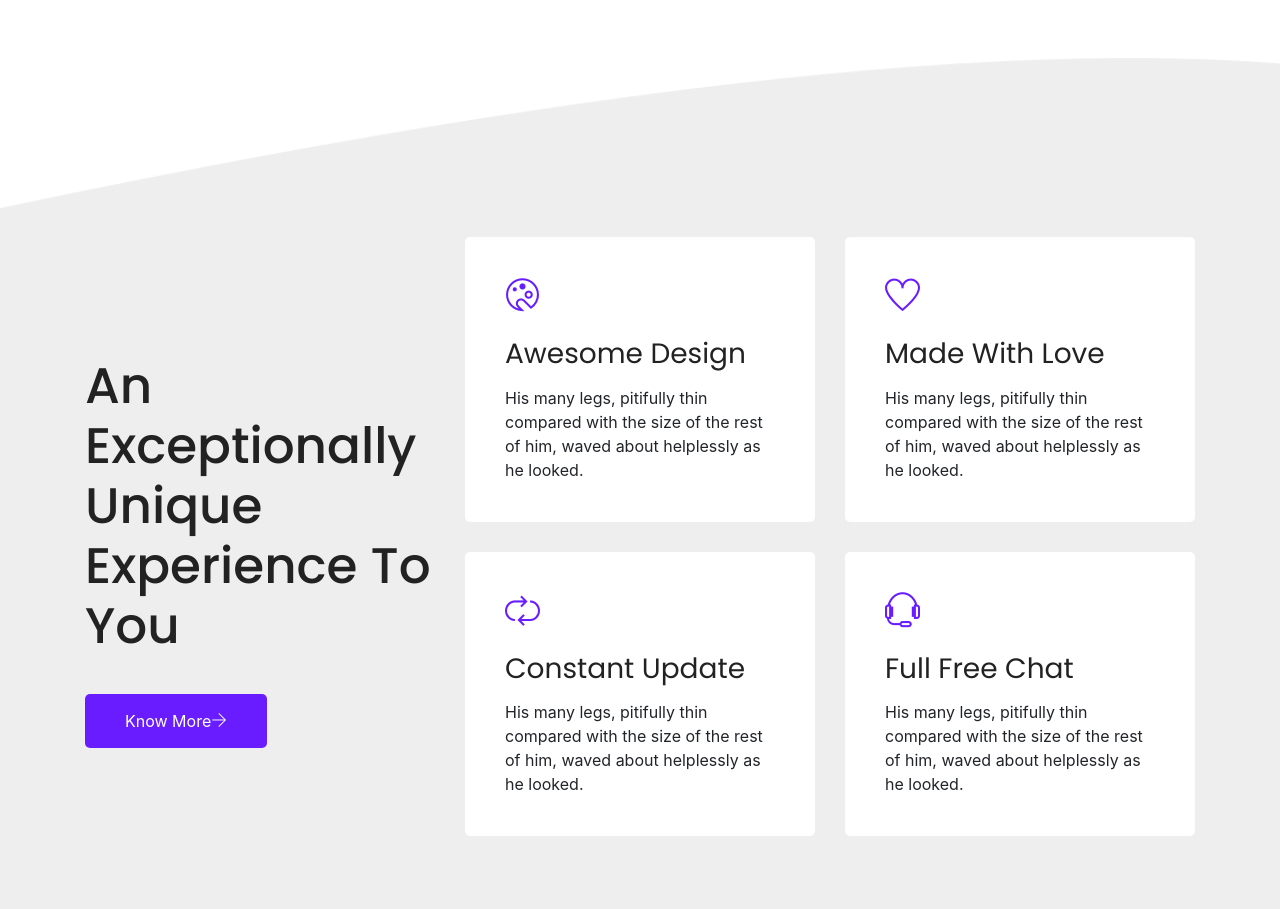
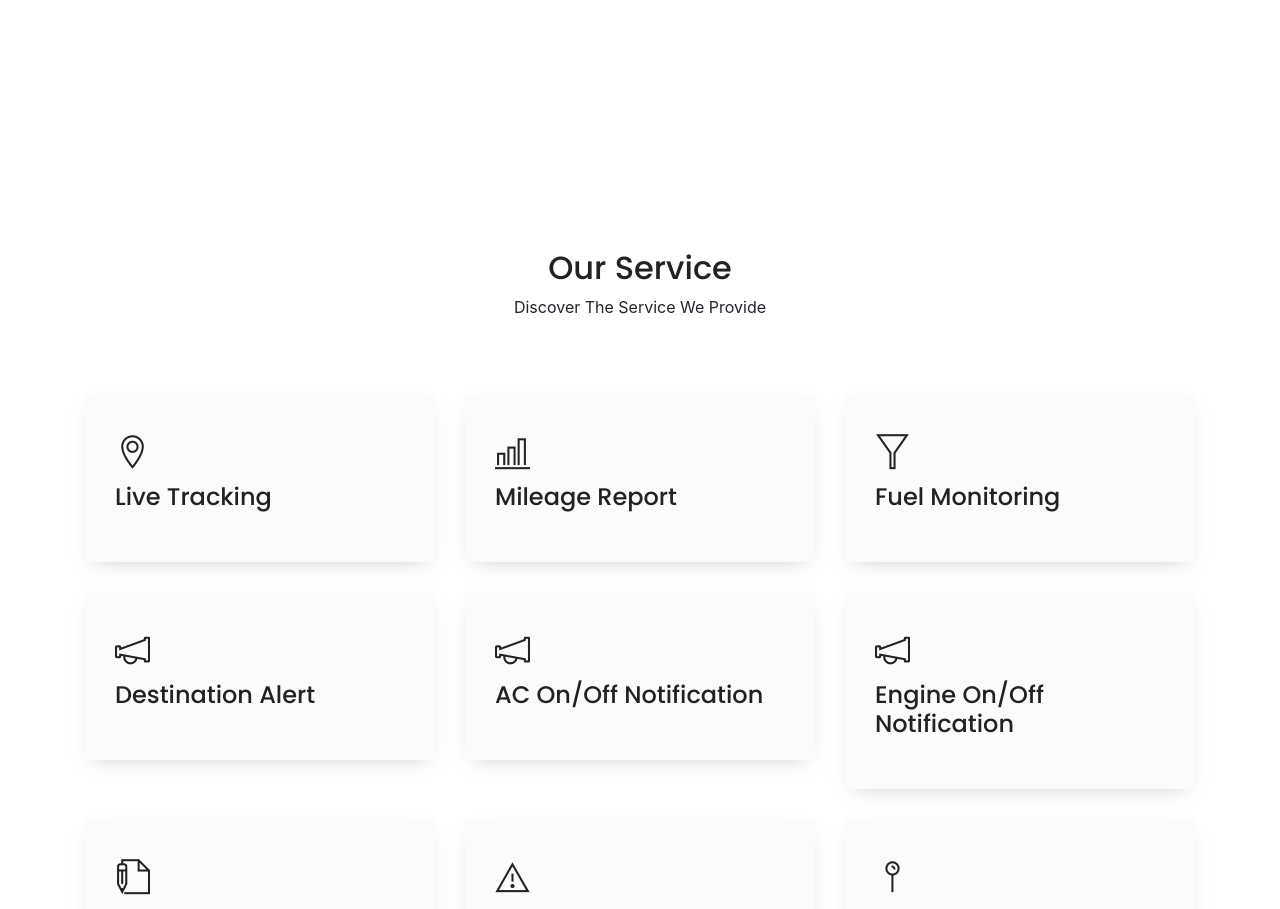
Before and after one commit to Rejohnbd/vtsweb, a React (Create React App) app: page / in a window 1280 px wide. Shown: the part 1860-2769 px from the top of the page. Built offline with nearby package versions, Linux system fonts and the light colour scheme.

Commit message:
Change Services Component

```diff
--- a/package.json
+++ b/package.json
@@ -9,6 +9,7 @@
     "react-dom": "^16.10.2",
     "react-owl-carousel": "^2.3.1",
     "react-resize-detector": "^4.2.1",
+    "react-router-dom": "^5.1.2",
     "react-scripts": "3.2.0"
   },
   "scripts": {
--- a/public/css/style.css
+++ b/public/css/style.css
@@ -3043,3 +3043,16 @@ Author:    F4H3M
 a {
   text-decoration: none !important;
 }
+
+
+/* Rejohn */
+#feature-section >.container >.row > a:hover >.single-service{
+  background: -moz-linear-gradient(0deg, #f51dac 0%, #691cff 100%);
+  background: -webkit-linear-gradient(0deg, #f51dac 0%, #691cff 100%);
+  background: -ms-linear-gradient(0deg, #f51dac 0%, #691cff 100%)
+}
+
+#feature-section >.container >.row > a:hover >.single-service > h4,
+#feature-section >.container >.row > a:hover >.single-service > i {
+  color: #fff;
+}
--- a/src/components/about/About.js
+++ b/src/components/about/About.js
@@ -33,7 +33,7 @@ const About = () => {
                                 <div className="details">
                                     <h4>Simplicity &amp; Secure </h4>
                                     <p>
-                                    Internet security is becoming an ever-increasing issue and the same applies for our app.
+                                    In this app customer cannot access their information quickly and easily, they will become frustrated and do it another way possibly by using others. Clear, uncluttered screens improve the customer experience.
                                     </p>
                                 </div>
                             </li>
--- a/src/components/banner/Banner.js
+++ b/src/components/banner/Banner.js
@@ -8,8 +8,8 @@ const Banner = () => {
             <div className="container">
                 <div className="row align-items-center">
                     <div className="col-md-6 banner-left">
-                        <h1 className="text-uppercase">Track your vehicles in your plamp</h1>
-                        <p>Live Tracking, AC on / off Notification, Fuel Monitoring!, Geo Fence, Destination Alert!, Web portal, Android App</p>
+                        <h1 className="text-uppercase">Track your vehicles in your pulm</h1>
+                        <p>Live Tracking, AC on/off Notification, Fuel Monitoring!, Geo Fence, Destination Alert!, Web portal, Android App</p>
                     </div>
                     <div className="col-md-6 banner-right text-center">
                         <img className="img-fluid" src={appImage} alt="App Banner" />
--- a/src/components/feature/Experience.js
+++ b/src/components/feature/Experience.js
@@ -2,65 +2,68 @@ import React from 'react';
 
 const Feature = () => {
     return (
-        <section className="feature-section section-gap-full" id="feature-section">
+        <section className="service-section section-gap-full" id="feature-section">
+
             <div className="container">
-                <div className="row align-items-center feature-wrap">
-                    <div className="col-lg-4 header-left">
-                        <h1>
-                            An exceptionally unique experience to you
-                        </h1>
-                        <a className="primary-btn" href="about-us.html">Know More
-                            <span className="ti-arrow-right"></span>
+            <div className="section-title">
+                <h2 className="text-center">Our Service</h2>
+                <p className="text-center">Discover The Service We Provide</p>
+            </div>
+            <div className="row">
+                <a href="#download-section" className="col-lg-4  col-md-6 pb-30">
+                    <div className="single-service">
+                        <i className="ti-location-pin"></i>
+                        <h4>Live Tracking</h4>
+                    </div>
                 </a>
+                <a href="#download-section" className="col-lg-4  col-md-6 pb-30">
+                    <div className="single-service">
+                        <i className="ti-bar-chart"></i>
+                        <h4>Mileage Report</h4>
                     </div>
-                    <div className="col-lg-8">
-                        <div className="row features-wrap">
-                            <div className="col-md-6">
-                                <div className="single-feature relative">
-                                    <div className="overlay overlay-bg"></div>
-                                    <span className="ti-palette"></span>
-                                    <h3>Awesome Design</h3>
-                                    <p>
-                                        His many legs, pitifully thin compared with the size of the rest of him, waved
-                                        about helplessly as he looked.
-                                    </p>
+                </a>
+                <a href="#download-section" className="col-lg-4 col-md-6 pb-30">
+                    <div className="single-service">
+                        <i className="ti-filter"></i>
+                        <h4>Fuel Monitoring</h4>
                     </div>
+                </a>
+                <a href="#download-section" className="col-lg-4  col-md-6 pb-30">
+                    <div className="single-service">
+                        <i className="ti-announcement"></i>
+                        <h4>Destination Alert</h4>
                     </div>
-                            <div className="col-md-6">
-                                <div className="single-feature relative">
-                                    <div className="overlay overlay-bg"></div>
-                                    <span className="ti-heart"></span>
-                                    <h3>Made With Love</h3>
-                                    <p>
-                                        His many legs, pitifully thin compared with the size of the rest of him, waved
-                                        about helplessly as he looked.
-                                    </p>
+                </a>
+                <a href="#download-section" className="col-lg-4 col-md-6 pb-30">
+                    <div className="single-service">
+                        <i className="ti-announcement"></i>
+                        <h4>AC On/Off Notification</h4>
                     </div>
+                </a>
+                <a href="#download-section" className="col-lg-4 col-md-6 pb-30">
+                    <div className="single-service">
+                        <i className="ti-announcement"></i>
+                        <h4>Engine On/Off Notification</h4>
                     </div>
-                            <div className="col-md-6">
-                                <div className="single-feature relative">
-                                    <div className="overlay overlay-bg"></div>
-                                    <span className="ti-loop"></span>
-                                    <h3>Constant Update</h3>
-                                    <p>
-                                        His many legs, pitifully thin compared with the size of the rest of him, waved
-                                        about helplessly as he looked.
-                                    </p>
+                </a>
+                <a href="#download-section" className="col-lg-4 col-md-6 pb-30">
+                    <div className="single-service">
+                        <i className="ti-write"></i>
+                        <h4>Daily Summary</h4>
                     </div>
+                </a>
+                <a href="#download-section" className="col-lg-4 col-md-6 pb-30">
+                    <div className="single-service">
+                        <i className="ti-alert"></i>
+                        <h4>Speed Violation Alert</h4>
                     </div>
-                            <div className="col-md-6">
-                                <div className="single-feature relative">
-                                    <div className="overlay overlay-bg"></div>
-                                    <span className="ti-headphone-alt"></span>
-                                    <h3>Full Free Chat</h3>
-                                    <p>
-                                        His many legs, pitifully thin compared with the size of the rest of him, waved
-                                        about helplessly as he looked.
-                                    </p>
+                </a>
+                <a href="#download-section" className="col-lg-4 col-md-6 pb-30">
+                    <div className="single-service">
+                        <i className="ti-pin"></i>
+                        <h4>GEO Fence Alert</h4>
                     </div>
-                            </div>
-                        </div>
-                    </div>
+                </a>
             </div>
             </div>
         </section>
--- a/src/components/navbar/Navbar.js
+++ b/src/components/navbar/Navbar.js
@@ -94,6 +94,9 @@ class Navbar extends React.Component {
                                                 <li>
                                                     <a href="#download-section">Download</a>
                                                 </li>
+                                                <li>
+                                                    <a href="http://localhost:3000/" target="_blank">Login</a>
+                                                </li>
                                             </ul>
                                         </div>
                                     </div>
```
Also changed, not shown: 1 other file (tests, documents, lock files or other folders). Lines whose indentation alone changed are shown as unchanged.
